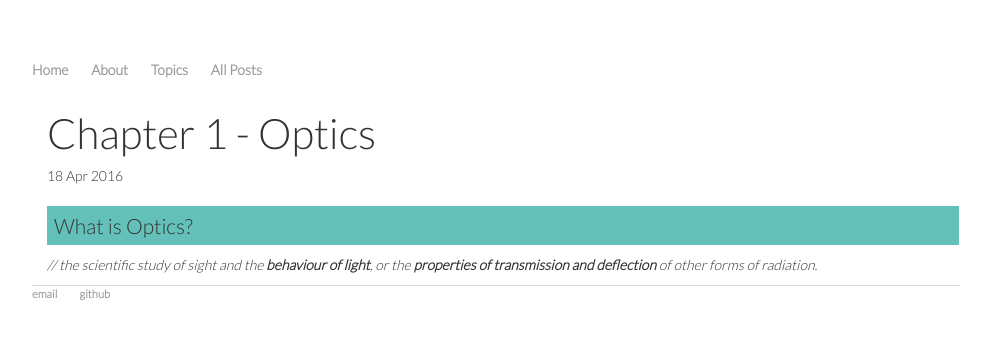
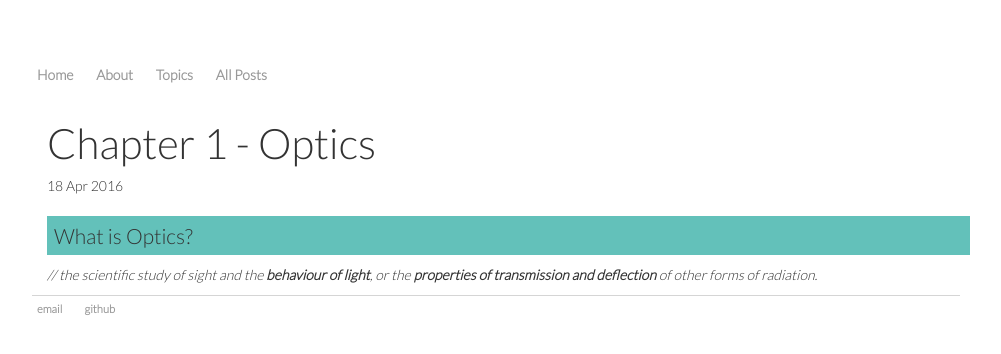
Before and after one commit to serriferous/initial.github.io, a Jekyll site: the page built from _posts/2016-04-18-chapter-1.md, in a window 1280 px wide. Shown: the top 354 px of the page, without its empty margins (28-1029 px from the left). Built offline with Jekyll 4.4.1, drawn with Linux system fonts in a browser that asks for light colours.

Commit message:
Update main.css

```diff
--- a/css/main.css
+++ b/css/main.css
@@ -15,7 +15,7 @@ body{
 
 nav ul, footer ul {
     font-family:"Lato", Arial;
-    padding: 0px;
+    padding: 5px;
     list-style: none;
     font-weight: bold;
 }
@@ -26,7 +26,7 @@ nav ul li, footer ul li {
 a {
     text-decoration: none;
     color: #999;
-    width: 80%;
+    width: 90%;
 }
 a:hover {
     text-decoration: underline;
@@ -34,19 +34,19 @@ a:hover {
 h1 {
     font-size: 3em;
     font-family:"Lato", Arial;
-    width: 80%;
+    width: 90%;
 }
 
 h2 {
     font-size: 1.5em;
     font-family:"Lato", Arial;
-    width: 80%;
+    width: 90%;
 }
 
 h3 {
     font-size: 1em;
     font-family:"Lato", Arial;
-    width: 80%;
+    width: 90%;
 }
 
 p {
@@ -54,7 +54,7 @@ p {
     line-height: 1.4em;
     color: #333;
     font-family:"Lato", Arial;
-    width: 80%;
+    width: 90%;
 }
 footer {
     border-top: 1px solid #d5d5d5;
@@ -63,10 +63,10 @@ footer {
     width: 80%;
 }
 
-div.post { width: 100% }
+div.post { width: 90% }
 
 ul.posts {
-    margin: 80%;
+    margin: 90%;
     font-size: 1.5em;
     font-family:"Lato", Arial;
 }
```
